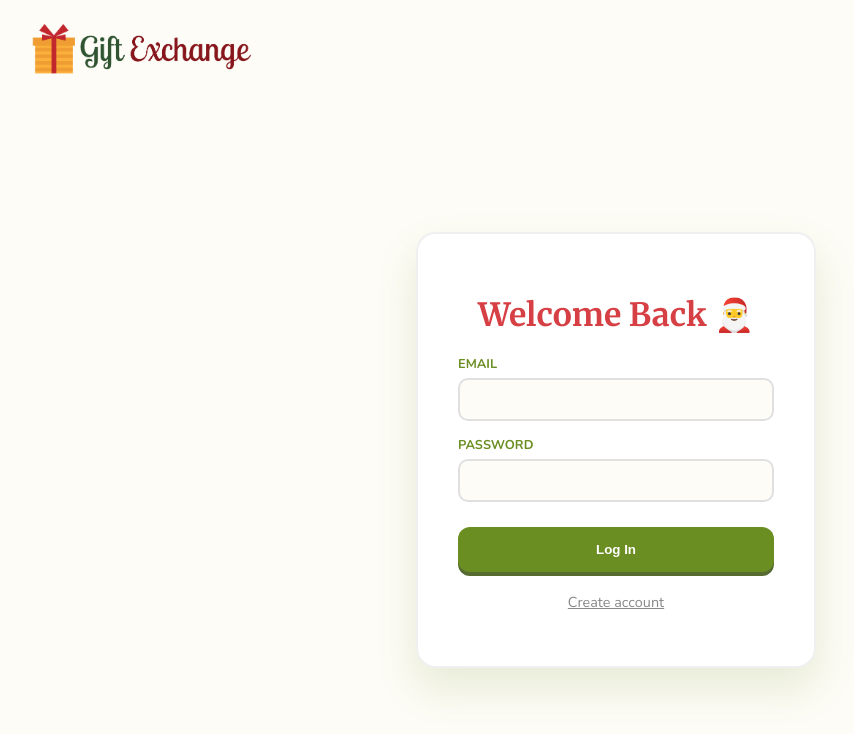
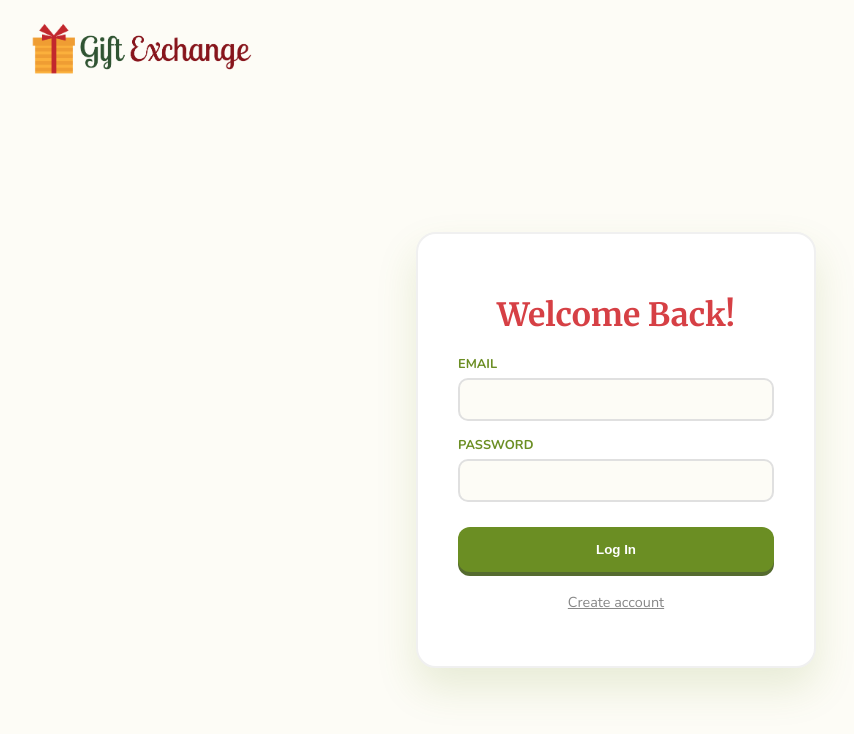
Before and after one commit to kazutokei/christmas-party, a React (Create React App) app: page / in a window 1280 px wide. Shown: the top 734 px of the page, without its empty margins (24-878 px from the left). Built offline with nearby package versions, Linux system fonts and the light colour scheme.

Commit message:
Updated code

```diff
--- a/src/App.js
+++ b/src/App.js
@@ -103,7 +103,7 @@ function App() {
         {!session ? (
           <div className="auth-container">
             <div className="auth-card">
-              <h1 className="auth-title">{isRegistering ? "Join Party 🎄" : "Welcome Back 🎅"}</h1>
+              <h1 className="auth-title">{isRegistering ? "Join Party 🎄" : "Welcome Back!"}</h1>
               <form onSubmit={handleAuth}>
                 {isRegistering && <div className="input-group"><label>Name</label><input value={displayName} onChange={e => setDisplayName(e.target.value)} /></div>}
                 <div className="input-group"><label>Email</label><input type="email" value={email} onChange={e => setEmail(e.target.value)} /></div>
```
